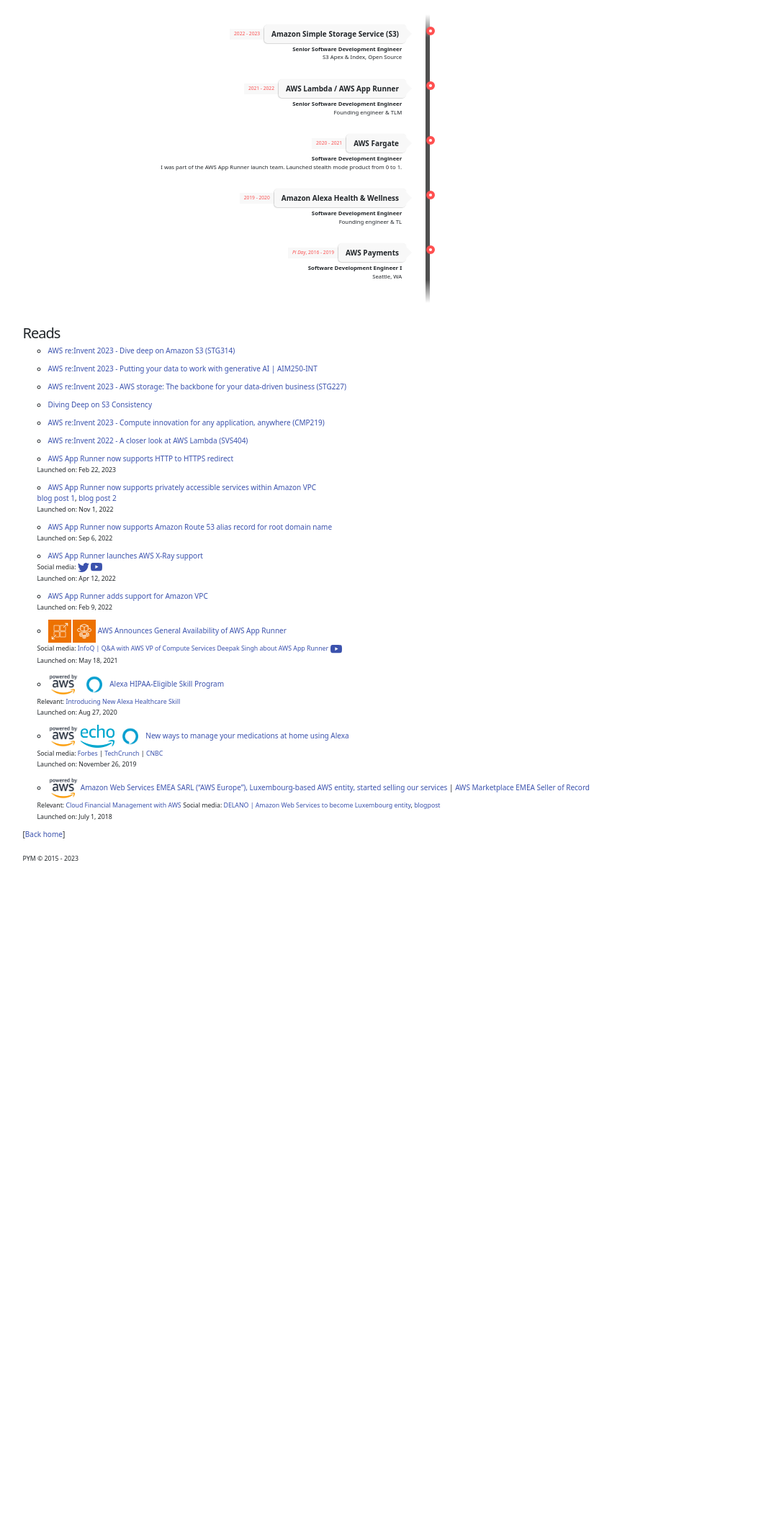
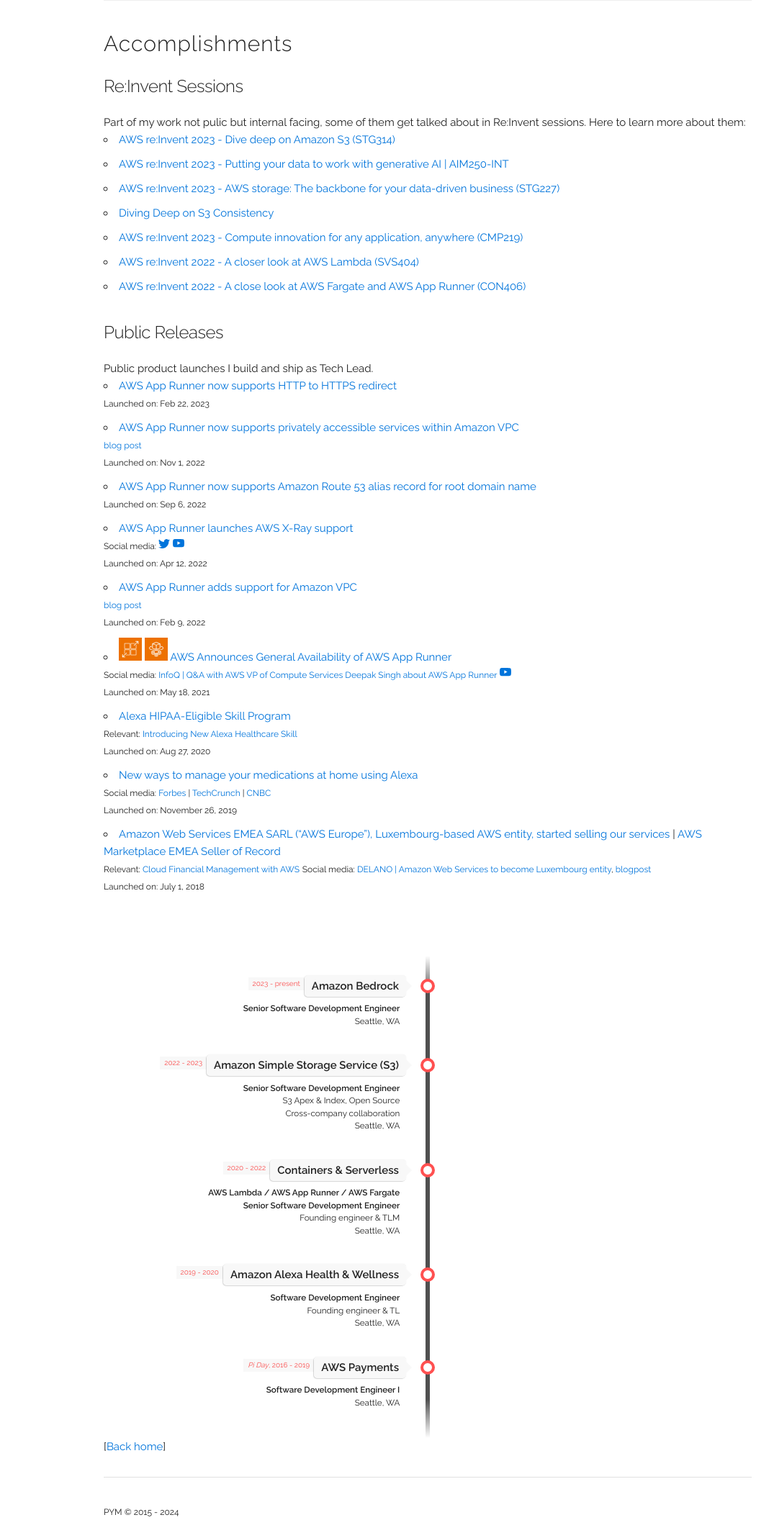
Before and after one commit to gfw001/gfw001.github.io, a Jekyll site: the page projects.html, which Jekyll copies as it is, in a window 1280 px wide. Shown: the whole page at 72% size, without its empty margins (46-1121 px from the left). Built offline with Jekyll 4.4.1, drawn with Linux system fonts in a browser that asks for light colours; before the commit the page ends 1210 px from its top, so only the background shows below that.

Commit message:
Update projects.html

```diff
--- a/projects.html
+++ b/projects.html
@@ -1,16 +1,14 @@
+<!DOCTYPE html>
+<html lang="en">
+<head>
 
+<!-- Mobile Specific Metas
+–––––––––––––––––––––––––––––––––––––––––––––––––– -->
+<meta name="viewport" content="width=device-width, initial-scale=1">
 
-<!-- Google tag (gtag.js) -->
-<script async src="https://www.googletagmanager.com/gtag/js?id=G-HTV795ZMCP"></script>
-<script>
-  window.dataLayer = window.dataLayer || [];
-  function gtag(){dataLayer.push(arguments);}
-  gtag('js', new Date());
-
-  gtag('config', 'G-HTV795ZMCP');
-</script>
-
-
+<!-- FONT
+–––––––––––––––––––––––––––––––––––––––––––––––––– -->
+<link href='https://fonts.googleapis.com/css?family=Raleway:400,300,600' rel='stylesheet' type='text/css'>
 
 <!-- CSS
 –––––––––––––––––––––––––––––––––––––––––––––––––– -->
@@ -22,6 +20,10 @@
 –––––––––––––––––––––––––––––––––––––––––––––––––– -->
 <script src=/libs/external/jquery-3.1.1.min.js></script>
 
+<!-- Font-Awesome
+–––––––––––––––––––––––––––––––––––––––––––––––––– -->
+<link rel="stylesheet" href=/libs/external/font-awesome-4.7.0/css/font-awesome.min.css>
+
 <!-- Skeleton tabs
 –––––––––––––––––––––––––––––––––––––––––––––––––– -->
 <link rel="stylesheet" href=/libs/external/skeleton_tabs/skeleton-tabs.css>
@@ -31,140 +33,36 @@
 –––––––––––––––––––––––––––––––––––––––––––––––––– -->
 <link rel="stylesheet" href=/libs/external/timeline.css>
 
-<link href="https://cdn.jsdelivr.net/npm/bootstrap@5.0.2/dist/css/bootstrap.min.css" rel="stylesheet" integrity="sha384-EVSTQN3/azprG1Anm3QDgpJLIm9Nao0Yz1ztcQTwFspd3yD65VohhpuuCOmLASjC" crossorigin="anonymous">
-
-
-
-<div>
-
-  <!-- The Timeline -->
-  <ul class="timeline">
-
-    <!--
-    <li>
-
-      <div class="direction-r">
-
-        <div class="flag-wrapper">
-          <span class="flag">Packt</span>
-          <span class="time-wrapper"><span class="time">2023 - Present</span></span>
-        </div>
-        <div class="desc"><b>Technical Advisory Board</b> <br/> </div>
-      </div>
-    </li>
-
-    <li>
-
-      <div class="direction-r">
-
-        <div class="flag-wrapper">
-          <span class="flag">Cloud Native Computing Foundation (CNCF)</span>
-          <span class="time-wrapper"><span class="time">2023 - Present</span></span>
-        </div>
-        <div class="desc"><b>Cloud Native Ambassador</b> <br/> Remote</div>
-      </div>
-    </li>
-    -->
-
-    <li>
-
-      <div class="direction-l">
-
-        <div class="flag-wrapper">
-          <span class="flag">Amazon Simple Storage Service (S3)</span>
-          <span class="time-wrapper"><span class="time">2022 - 2023</span></span>
-        </div>
-        <div class="desc"><b>Senior Software Development Engineer</b> <br/> S3 Apex & Index, Open Source</div>
-      </div>
-    </li>
-
-    <li>
-
-      <div class="direction-l">
-
-        <div class="flag-wrapper">
-          <span class="flag">AWS Lambda / AWS App Runner</span>
-          <span class="time-wrapper"><span class="time">2021 - 2022</span></span>
-        </div>
-        <div class="desc"><b>Senior Software Development Engineer</b> <br/> Founding engineer & TLM</div>
-      </div>
-    </li>
-
-    <li>
-
-      <div class="direction-l">
-
-        <div class="flag-wrapper">
-          <span class="flag">AWS Fargate</span>
-          <span class="time-wrapper"><span class="time">2020 - 2021</span></span>
-        </div>
-        <div class="desc"><b>Software Development Engineer</b> <br/> I was part of the AWS App Runner launch team. Launched stealth mode product from 0 to 1.</div>
-      </div>
-    </li>
-
-    <li>
-
-      <div class="direction-l">
-
-        <div class="flag-wrapper">
-          <span class="flag">Amazon Alexa Health & Wellness</span>
-          <span class="time-wrapper"><span class="time">2019 - 2020</span></span>
-        </div>
-        <div class="desc"><b>Software Development Engineer</b> <br/> Founding engineer & TL</div>
-      </div>
-    </li>
-
-    <li>
-
-      <div class="direction-l">
-
-        <div class="flag-wrapper">
-          <span class="flag">AWS Payments</span>
-          <span class="time-wrapper"><span class="time"><i>Pi Day</i>, 2016 - 2019</span></span>
-        </div>
-        <div class="desc"><b>Software Development Engineer I</b> <br/> Seattle, WA</div>
-      </div>
-    </li>
-
-
-  </ul>
-</div>
-
-<meta charset="utf-8">
-<meta name="viewport" content="width=device-width, initial-scale=1">
-
 <style>
   .container-all {
     margin-top: 30px;
   }
+  a {
+    transition: color 200ms ease;
+    text-decoration: none;
+    color: rgb(0, 116, 219);
+  }
 
-  a {
-    text-decoration: none;
-    color: rgb(59, 82, 173);
+  a:hover {
+    color: rgba(20, 20, 20, 0.6);
   }
 </style>
 
-<div class="container-sm container-all">
+</head>
 
-<!--
-<p>
-	<a href="https://aws.amazon.com/s3/"><img src="img/Arch_Amazon-Simple-Storage-Service_64@5x.png"  width="64" height="64"></a>
-	<a href="https://aws.amazon.com/apprunner/"><img src="img/Arch_AWS-App-Runner_64@5x.png"  width="64" height="64"></a>
-	<a href="https://aws.amazon.com/fargate/"><img src="img/Arch_AWS-Fargate_64@5x.png"  width="64" height="64"></a>
-	<a href="https://www.amazon.com/smart-home-devices/"><img src="img/echologo.PNG" width="95.1437" height="64"></a>
-	<a href="https://www.amazon.science/tag/alexa"><img src="img/alexafulllogo.jpg" width="145.744548286604" height="64"></a>
-	<a href="https://aws.amazon.com/"><img src="img/cloudlogo2.jpg" width="85.3333" height="64"></a> <br>
-	<a href="https://opensource.fb.com/"><img src="img/fb.png"  width="32" height="32"></a>
-	<a href="https://aws.amazon.com/ec2/"><img src="img/Arch_Amazon-EC2_64@5x.png"  width="32" height="32"></a>
-	<a href="https://aws.amazon.com/lambda/"><img src="img/Arch_AWS-Lambda_64@5x.png"  width="32" height="32"></a>
-	<a href="https://aws.amazon.com/ecs/"><img src="img/Arch_Amazon-Elastic-Container-Service_64@5x.png"  width="32" height="32"></a>
-	<a href="https://aws.amazon.com/healthlake/"><img src="img/Arch_Amazon-HealthLake_64@5x.png"  width="32" height="32"></a>
+<body>
 
-</p>
+<!-- Primary Page Layout
+  –––––––––––––––––––––––––––––––––––––––––––––––––– -->
+  <div class="container">
 
--->
 
-<h2>Reads</h2>
+<!-- ========== RESUME ========== -->
+<div class="docs-section" id="resume">
+  <h4>Accomplishments</h4>
+<h5>Re:Invent Sessions</h5>
+Part of my work not pulic but internal facing, some of them get talked about in Re:Invent sessions. Here to learn more about them:
+<br>
 <ul>
 <li>
 	<a href="https://youtu.be/sYDJYqvNeXU?si=QxvSEBmhc4pib-cx">AWS re:Invent 2023 - Dive deep on Amazon S3 (STG314)</a>
@@ -185,12 +83,19 @@
 	<a href="https://youtu.be/EplOzQqgstA">AWS re:Invent 2022 - A closer look at AWS Lambda (SVS404)</a>
 </li>
 <li>
+	<a href="https://www.youtube.com/watch?v=MZBbhqt6bQs">AWS re:Invent 2022 - A close look at AWS Fargate and AWS App Runner (CON406)</a>
+</li>
+<br>
+<h5>Public Releases</h5>
+Public product launches I build and ship as Tech Lead.
+<br>
+<li>
 <a href="https://aws.amazon.com/about-aws/whats-new/2023/02/aws-app-runner-http-https-redirect/">AWS App Runner now supports HTTP to HTTPS redirect</a> <br>
 <small>Launched on: Feb 22, 2023</small>
 </li>
 <li>
 <a href="https://aws.amazon.com/about-aws/whats-new/2022/11/aws-app-runner-supports-privately-accessible-services-amazon-vpc/">AWS App Runner now supports privately accessible services within Amazon VPC</a> <br>
-<a href="https://aws.amazon.com/blogs/containers/deep-dive-on-aws-app-runner-vpc-networking/">blog post 1</a>, <a href="https://aws.amazon.com/blogs/containers/deep-dive-on-aws-app-runner-private-services/">blog post 2</a><br>
+<small><a href="https://aws.amazon.com/blogs/containers/deep-dive-on-aws-app-runner-private-services/">blog post</a></small><br>
 <small>Launched on: Nov 1, 2022</small>
 </li>
 <li>
@@ -228,58 +134,120 @@
 <small>Launched on: May 18, 2021</small>
 </li>
 <li>
-<a href="https://aws.amazon.com/"><img src="img/cloudlogo2.jpg" width="42.6666" height="32"></a>
-<a href="https://www.amazon.science/tag/alexa"><img src="img/alexahuddle.jpg"  width="37.791411" height="32"></a>
 <a href="https://developer.amazon.com/en-US/blogs/alexa/alexa-skills-kit/2020/08/hipaa-eligible-skills.html">Alexa HIPAA-Eligible Skill Program</a> <br>
 <small>Relevant: <a href="https://developer.amazon.com/en-US/blogs/alexa/post/ff33dbc7-6cf5-4db8-b203-99144a251a21/introducing-new-alexa-healthcare-skill.html">Introducing New Alexa Healthcare Skill</a> </small><br>
 <small>Launched on: Aug 27, 2020</small>
 </li>
 <li>
-<a href="https://aws.amazon.com/"><img src="img/cloudlogo2.jpg" width="42.6666" height="32"></a>
-<a href="https://www.amazon.com/smart-home-devices/"><img src="img/echologo.PNG" width="47.57185" height="32"></a>
-<a href="https://www.amazon.science/tag/alexa"><img src="img/alexahuddle.jpg"  width="37.791411" height="32"></a>
 <a href="https://www.aboutamazon.com/news/devices/new-ways-to-manage-your-medications-at-home-using-alexa">New ways to manage your medications at home using Alexa</a> <br>
 <small>Social media: <a href="https://www.forbes.com/sites/krisholt/2019/11/26/amazons-alexa-can-now-remind-you-when-to-take-your-medications/">Forbes</a> | <a href="https://techcrunch.com/2019/11/26/amazon-launches-medication-management-features-for-alexa/">TechCrunch</a> | <a href="https://www.cnbc.com/2019/11/26/amazon-alexa-will-now-remind-you-when-to-take-your-pills.html">CNBC</a></small><br>
 <small>Launched on: November 26, 2019</small>
 </li>
 <li>
-<a href="https://aws.amazon.com/"><img src="img/cloudlogo2.jpg" width="42.6666" height="32"></a>
 <a href="https://aws.amazon.com/tax-help/european-union/">Amazon Web Services EMEA SARL (“AWS Europe”), Luxembourg-based AWS entity, started selling our services</a> | <a href="https://aws.amazon.com/marketplace/campaigns/emea-seller-record/">AWS Marketplace EMEA Seller of Record</a><br>
 <small>Relevant: <a href="https://aws.amazon.com/aws-cost-management/">Cloud Financial Management with AWS</a></small>
 <small>Social media: <a href="https://delano.lu/article/delano_amazon-web-services-become-luxembourg-entity">DELANO | Amazon Web Services to become Luxembourg entity</a>, <a href="https://aws.amazon.com/blogs/security/how-aws-is-helping-eu-customers-navigate-the-new-normal-for-data-protection/">blogpost</a></small> <br>
 <small>Launched on: July 1, 2018</small>
 </li>
 </ul>
+</div>
 
+<div id="resume">
 
+  <!-- The Timeline -->
+  <ul class="timeline">
+    <!--
+    <li>
+      <div class="direction-l">
 
+        <div class="flag-wrapper">
+          <span class="flag">Amazon Bedrock</span>
+          <span class="time-wrapper"><span class="time">2023 - present</span></span>
+        </div>
+        <div class="desc"><b>Senior Software Development Engineer</b> <br/> </div>
+      </div>
+    </li>
+    -->
+    <li>
+      <div class="direction-l">
 
+        <div class="flag-wrapper">
+          <span class="flag">Amazon Bedrock</span>
+          <span class="time-wrapper"><span class="time">2023 - present</span></span>
+        </div>
+        <div class="desc"><b>Senior Software Development Engineer</b> <br/> Seattle, WA</div>
+      </div>
+    </li>
+    <li>
+      <div class="direction-l">
 
+        <div class="flag-wrapper">
+          <span class="flag">Amazon Simple Storage Service (S3)</span>
+          <span class="time-wrapper"><span class="time">2022 - 2023</span></span>
+        </div>
+        <div class="desc"><b>Senior Software Development Engineer</b> <br/> S3 Apex & Index, Open Source <br/>
+		Cross-company collaboration <br/>
+		Seattle, WA
+	</div>
+      </div>
+    </li>
 
+    <li>
+
+      <div class="direction-l">
+
+        <div class="flag-wrapper">
+          <span class="flag">Containers & Serverless</span>
+          <span class="time-wrapper"><span class="time">2020 - 2022</span></span>
+        </div>
+        <div class="desc">
+		<b>AWS Lambda / AWS App Runner / AWS Fargate</b> <br/> <b>Senior Software Development Engineer</b> <br/>
+		Founding engineer & TLM <br/>
+		Seattle, WA
+	</div>
+      </div>
+    </li>
+
+    <li>
+
+      <div class="direction-l">
+
+        <div class="flag-wrapper">
+          <span class="flag">Amazon Alexa Health & Wellness</span>
+          <span class="time-wrapper"><span class="time">2019 - 2020</span></span>
+        </div>
+        <div class="desc"><b>Software Development Engineer</b> <br/> Founding engineer & TL <br/>
+		Seattle, WA
+	</div>
+      </div>
+    </li>
+
+    <li>
+
+      <div class="direction-l">
+
+        <div class="flag-wrapper">
+          <span class="flag">AWS Payments</span>
+          <span class="time-wrapper"><span class="time"><i>Pi Day</i>, 2016 - 2019</span></span>
+        </div>
+        <div class="desc"><b>Software Development Engineer I</b> <br/> Seattle, WA</div>
+      </div>
+    </li>
+
+  </ul>
+</div>
 
 <p>
 [<a href="/index">Back home</a>]
-
 </p>
 
 
 <div id="footer" align=left>
 	<hr size="1">
 	<p align=“center”>
-		<small>PYM &copy; 2015 - 2023</small>
+		<small>PYM &copy; 2015 - 2024</small>
 	</p>
 </div>
-
-<!--
-<div id="footer" align=left>
-	<hr size="1">
-	<p align=“center” style="text-align:left;">
-		<small>PYM &copy; 2015 - 2024</small>
-		<span style="float:right;">
-			<small><a href="http://yimingpeng.com/">Back home</a></small>
-		</span>
-	</p>
 </div>
--->
-
-</div>
+</body>
+</html>
```
Also changed, not shown: other parts of projects.html (+1 -0 lines).
